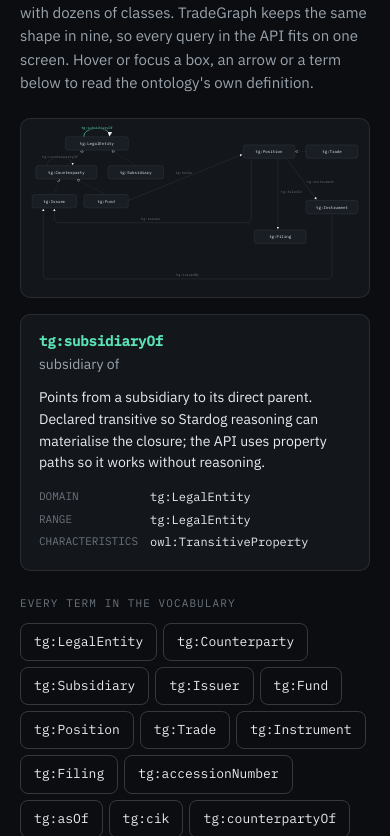
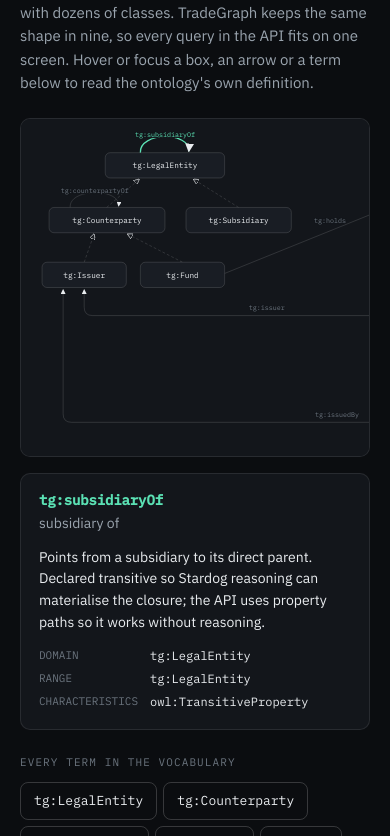
Before and after one commit to SAY-5/tradegraph, a React (Vite) app in the folder web/: page / in a window 390 px wide. Shown: the part 1088-1924 px from the top of the page. Built offline with nearby package versions, Linux system fonts and the light colour scheme.

Commit message:
fix(web): scroll the diagrams at legible size on narrow screens

```diff
--- a/web/src/styles.css
+++ b/web/src/styles.css
@@ -505,3 +505,10 @@ pre.wrap { white-space: pre-wrap; overflow-wrap: anywhere; }
   border-bottom: 1px solid var(--line);
 }
 .holder-list li:last-child { border-bottom: 0; }
+
+/* Below this width a diagram scaled to fit would render its labels at four pixels, so
+   the canvas scrolls sideways at a legible size instead. */
+@media (max-width: 780px) {
+  .canvas { overflow-x: auto; }
+  .canvas svg { min-width: 660px; }
+}
```
